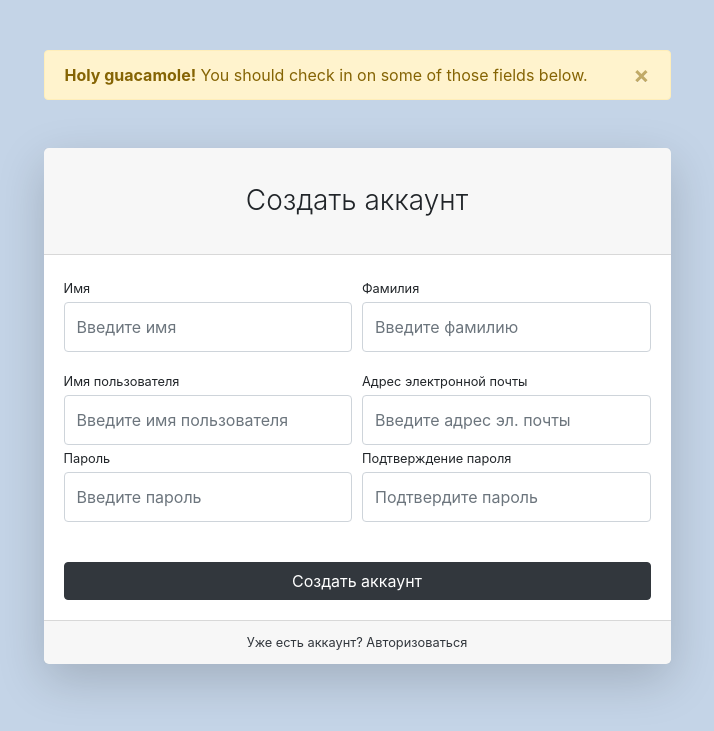
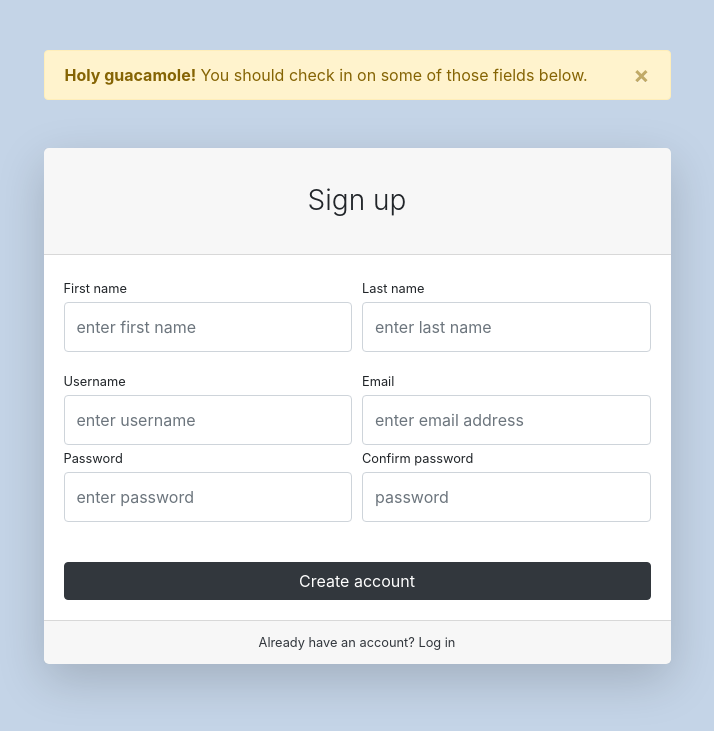
Before and after one commit to Julia-ms3/Adidas-Store, a Django app: page /user/register/ in a window 1280 px wide. Shown: the top 731 px of the page, without its empty margins (283-997 px from the left). Run offline with Django 5.2, Linux system fonts and the light colour scheme; some libraries are stand-ins or nearby versions.

```diff
--- a/store/users/templates/users/register.html
+++ b/store/users/templates/users/register.html
@@ -13,65 +13,63 @@
                     </button>
                 </div>
                 <div class="card shadow-lg border-0 rounded-lg mt-5">
-                    <div class="card-header"><h3 class="text-center font-weight-light my-4">Создать аккаунт</h3>
+                    <div class="card-header"><h3 class="text-center font-weight-light my-4">Sign up</h3>
                     </div>
                     <div class="card-body">
                         <form>
                             <div class="form-row">
                                 <div class="col-md-6">
                                     <div class="form-group">
-                                        <label class="small mb-1" for="inputFirstName">Имя</label>
+                                        <label class="small mb-1" for="inputFirstName">First name</label>
                                         <input class="form-control py-4" id="inputFirstName" type="text"
-                                               placeholder="Введите имя"/>
+                                               placeholder="enter first name"/>
                                     </div>
                                 </div>
                                 <div class="col-md-6">
                                     <div class="form-group">
-                                        <label class="small mb-1" for="inputLastName">Фамилия</label>
+                                        <label class="small mb-1" for="inputLastName">Last name</label>
                                         <input class="form-control py-4" id="inputLastName" type="text"
-                                               placeholder="Введите фамилию"/>
+                                               placeholder="enter last name"/>
                                     </div>
                                 </div>
                             </div>
                             <div class="form-row">
                                 <div class="col-md-6">
-                                    <label class="small mb-1" for="inputUsername">Имя пользователя</label>
+                                    <label class="small mb-1" for="inputUsername">Username</label>
                                     <input class="form-control py-4" id="inputUsername" type="text"
                                            aria-describedby="usernameHelp"
-                                           placeholder="Введите имя пользователя"/>
+                                           placeholder="enter username"/>
                                 </div>
                                 <div class="col-md-6">
-                                    <label class="small mb-1" for="inputEmailAddress">Адрес электронной
-                                        почты</label>
+                                    <label class="small mb-1" for="inputEmailAddress">Email</label>
                                     <input class="form-control py-4" id="inputEmailAddress" type="email"
                                            aria-describedby="emailHelp"
-                                           placeholder="Введите адрес эл. почты"/>
+                                           placeholder="enter email address"/>
                                 </div>
                             </div>
                             <div class="form-row">
                                 <div class="col-md-6">
                                     <div class="form-group">
-                                        <label class="small mb-1" for="inputPassword">Пароль</label>
+                                        <label class="small mb-1" for="inputPassword">Password</label>
                                         <input class="form-control py-4" id="inputPassword" type="password"
-                                               placeholder="Введите пароль"/>
+                                               placeholder="enter password"/>
                                     </div>
                                 </div>
                                 <div class="col-md-6">
                                     <div class="form-group">
-                                        <label class="small mb-1" for="inputConfirmPassword">Подтверждение
-                                            пароля</label>
+                                        <label class="small mb-1" for="inputConfirmPassword">Confirm password</label>
                                         <input class="form-control py-4" id="inputConfirmPassword"
-                                               type="password" placeholder="Подтвердите пароль"/>
+                                               type="password" placeholder="password"/>
                                     </div>
                                 </div>
                             </div>
                             <div class="form-group mt-4 mb-0">
-                                <input class="btn btn-primary btn-block" type="submit" value="Создать аккаунт">
+                                <input class="btn btn-primary btn-block" type="submit" value="Create account">
                             </div>
                         </form>
                     </div>
                     <div class="card-footer text-center">
-                        <div class="small"><a href="{% url 'users:login' %}">Уже есть аккаунт? Авторизоваться</a>
+                        <div class="small"><a href="{% url 'users:login' %}">Already have an account? Log in</a>
                         </div>
                     </div>
                 </div>
```
Also changed, not shown: store/users/templates/users/login.html (+7 -10 lines).
